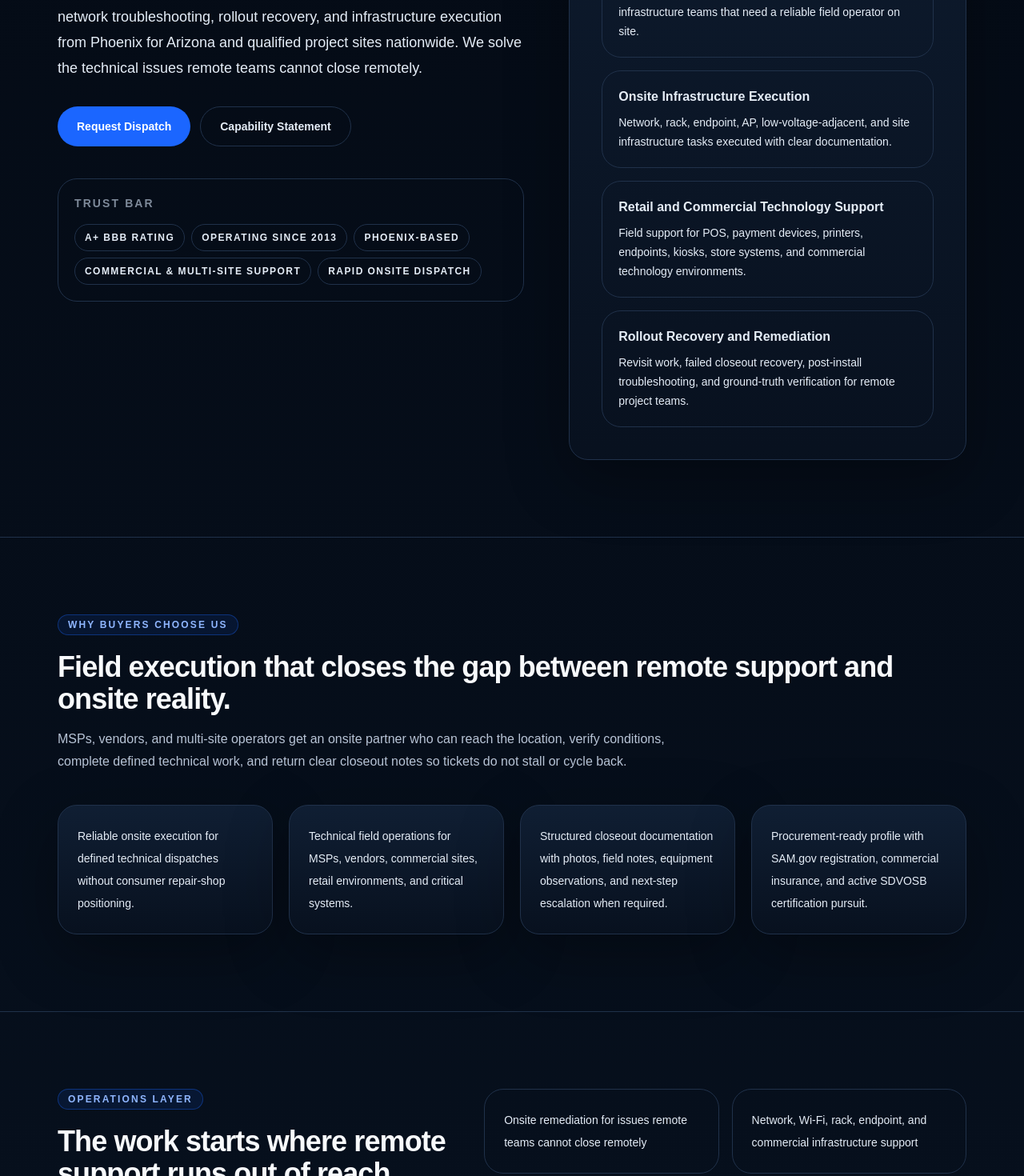
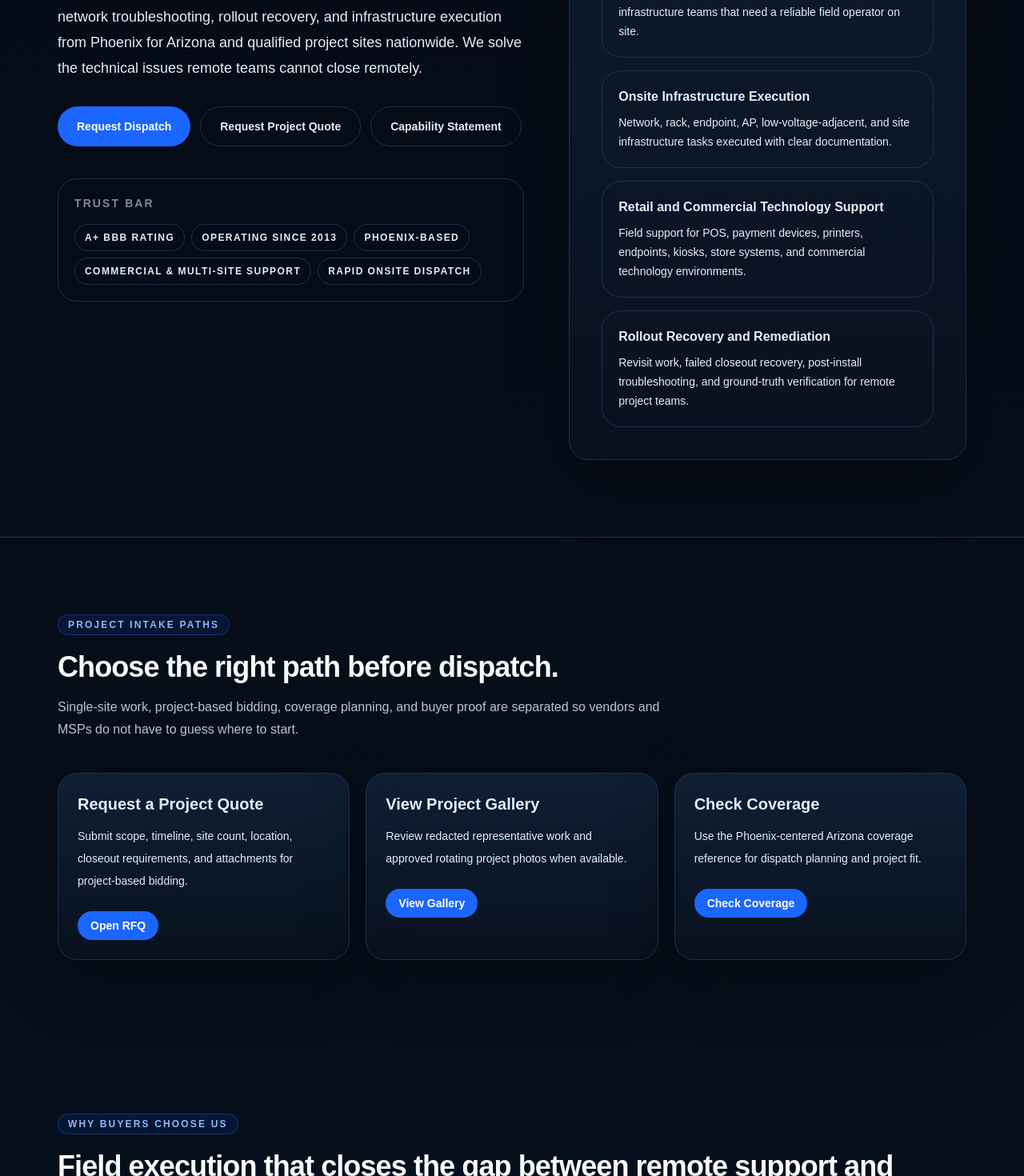
Before and after one commit to quantam101/already-here-llc, a Next.js app: page / in a window 1280 px wide. Shown: the part 660-2130 px from the top of the page at 80% size. Built offline with nearby package versions, Linux system fonts and the light colour scheme; no server answers.

Commit message:
clean homepage SDVOSB wording and expose RFQ gallery coverage

```diff
--- a/app/page.tsx
+++ b/app/page.tsx
@@ -19,6 +19,27 @@ export const metadata: Metadata = {
     description: siteConfig.description
   }
 };
+
+const conversionCards = [
+  {
+    title: 'Request a Project Quote',
+    description: 'Submit scope, timeline, site count, location, closeout requirements, and attachments for project-based bidding.',
+    href: '/rfq',
+    cta: 'Open RFQ'
+  },
+  {
+    title: 'View Project Gallery',
+    description: 'Review redacted representative work and approved rotating project photos when available.',
+    href: '/project-gallery',
+    cta: 'View Gallery'
+  },
+  {
+    title: 'Check Coverage',
+    description: 'Use the Phoenix-centered Arizona coverage reference for dispatch planning and project fit.',
+    href: '/coverage',
+    cta: 'Check Coverage'
+  }
+] as const;
 
 export default function HomePage() {
   return (
@@ -48,6 +69,12 @@ export default function HomePage() {
                 className="link-ring inline-flex items-center justify-center rounded-full bg-action px-6 py-3.5 text-sm font-semibold text-white transition hover:bg-navy"
               >
                 Request Dispatch
+              </Link>
+              <Link
+                href="/rfq"
+                className="link-ring inline-flex items-center justify-center rounded-full border border-borderBrand px-6 py-3.5 text-sm font-semibold text-slate-700 transition hover:border-action hover:text-action"
+              >
+                Request Project Quote
               </Link>
               <Link
                 href="/capability-statement"
@@ -83,6 +110,21 @@ export default function HomePage() {
               ))}
             </div>
           </div>
+        </div>
+      </section>
+
+      <section className="container-shell py-16 lg:py-24">
+        <span className="eyebrow">Project intake paths</span>
+        <h2 className="section-title mt-5">Choose the right path before dispatch.</h2>
+        <p className="section-copy">Single-site work, project-based bidding, coverage planning, and buyer proof are separated so vendors and MSPs do not have to guess where to start.</p>
+        <div className="mt-10 grid gap-5 md:grid-cols-3">
+          {conversionCards.map((card) => (
+            <Link key={card.href} href={card.href} className="card p-6 transition hover:border-action">
+              <h3 className="text-xl font-semibold text-navy">{card.title}</h3>
+              <p className="mt-3 text-sm leading-7 text-slate-600">{card.description}</p>
+              <span className="mt-6 inline-flex rounded-full bg-action px-4 py-2 text-sm font-semibold text-white">{card.cta}</span>
+            </Link>
+          ))}
         </div>
       </section>
 
@@ -177,8 +219,8 @@ export default function HomePage() {
               Public positioning stays precise: Phoenix-based, with nationwide project coverage available for qualified client scope, scheduling, and travel requirements.
             </p>
             <div className="mt-8 flex flex-col gap-3 sm:flex-row">
-              <Link href="/dispatch" className="link-ring inline-flex items-center justify-center rounded-full bg-action px-6 py-3 text-sm font-semibold text-white transition hover:bg-navy">
-                Request Dispatch
+              <Link href="/coverage" className="link-ring inline-flex items-center justify-center rounded-full bg-action px-6 py-3 text-sm font-semibold text-white transition hover:bg-navy">
+                Check Coverage
               </Link>
               <Link href="/who-we-serve" className="link-ring inline-flex items-center justify-center rounded-full border border-borderBrand px-6 py-3 text-sm font-semibold text-navy transition hover:border-action hover:text-action">
                 Who We Serve
@@ -211,11 +253,14 @@ export default function HomePage() {
                 Send the scope, target city, schedule window, and any files that matter. Already Here LLC will assess coverage fit and execute the site work cleanly when the dispatch is confirmed.
               </p>
               <p className="mt-3 text-sm text-white/60">
-                SDVOSB-certified · SAM.gov registered
+                SAM.gov registered · Actively pursuing SDVOSB certification
               </p>
             </div>
             <div className="flex flex-col gap-3 sm:flex-row lg:flex-col">
-              <Link href="/dispatch" className="link-ring inline-flex items-center justify-center rounded-full bg-white px-6 py-3 text-sm font-semibold text-navy transition hover:bg-slate-100">
+              <Link href="/rfq" className="link-ring inline-flex items-center justify-center rounded-full bg-white px-6 py-3 text-sm font-semibold text-navy transition hover:bg-slate-100">
+                Request Project Quote
+              </Link>
+              <Link href="/dispatch" className="link-ring inline-flex items-center justify-center rounded-full border border-white/20 px-6 py-3 text-sm font-semibold text-white transition hover:bg-white/10">
                 Request Dispatch
               </Link>
               <a href={siteConfig.phoneHref} className="link-ring inline-flex items-center justify-center rounded-full border border-white/20 px-6 py-3 text-sm font-semibold text-white transition hover:bg-white/10">
```
